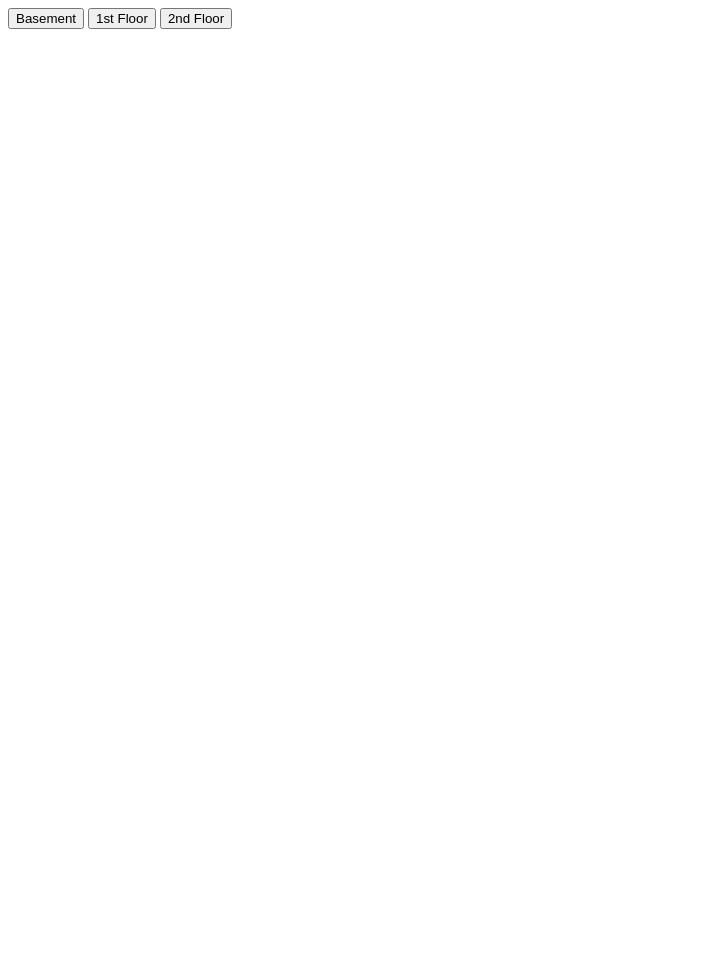
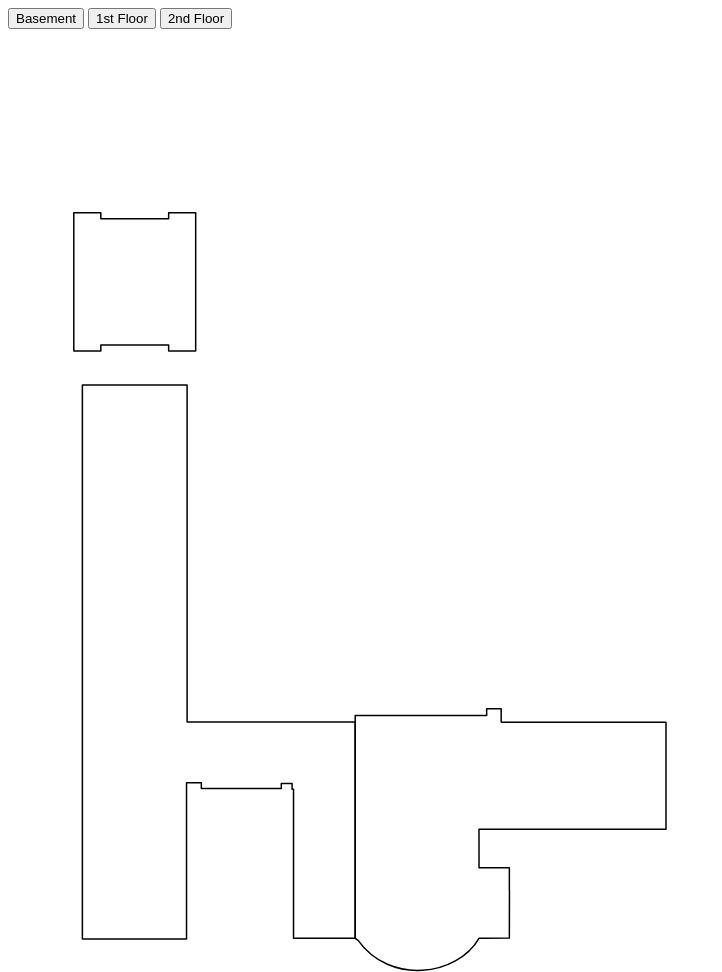
Before and after one commit to owennkuo/owennkuo.github.io, a plain HTML site: page index.html in a window 1280 px wide. Shown: the whole page, without its empty margins (0-722 px from the left). Before the commit the page ends 800 px from the top, so only its background shows below. Drawn offline with Linux system fonts and the light colour scheme.

Commit message:
modified:   index.html 	modified:   svg/floor1.svg 	new file:   svg/outline.svg

```diff
--- a/index.html
+++ b/index.html
@@ -4,7 +4,7 @@
     <button id="basement" onclick="showImage(event);"> Basement </button> <button id="floor1" onclick="showImage(event);"> 1st Floor </button> <button id="floor2" onclick="showImage(event);"> 2nd Floor </button>
   </div>
 <body>
-<img id="map"/>
+<img id="map" src="svg/outline.svg"/>
 <script>
   basementButton = document.getElementById("basement");
   floor1Button = document.getElementById("floor1");
```
Also changed, not shown: svg/floor1.svg, svg/outline.svg (added).
